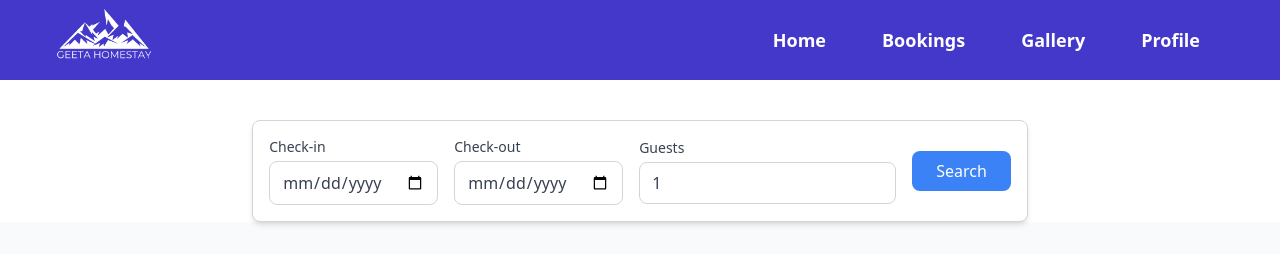
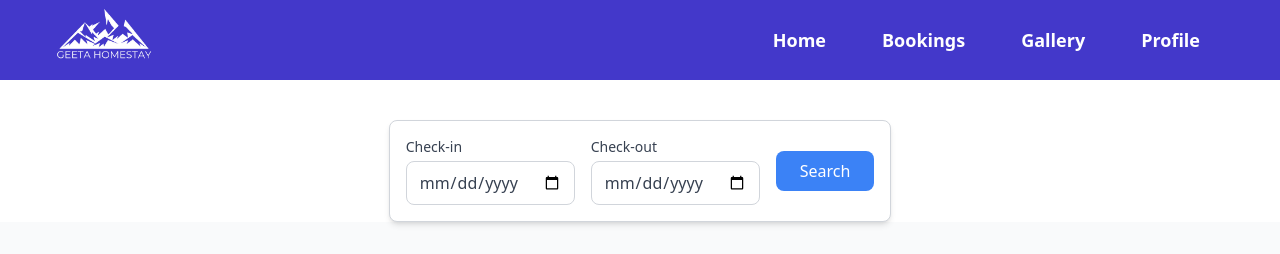
Before and after one commit to Sparsh-kandwal/GeetaHomestay, a React (Vite) app in the folder frontend/: page /bookings in a window 1280 px wide. Shown: the top 254 px of the page. Built offline with nearby package versions, Linux system fonts and the light colour scheme; a web font is replaced by a local one.

Commit message:
Search bar fix

```diff
--- a/frontend/src/components/SearchBar.jsx
+++ b/frontend/src/components/SearchBar.jsx
@@ -9,7 +9,7 @@ const SearchBar = () => {
     alert(`Searching for:
     Check-in: ${checkInDate}
     Check-out: ${checkOutDate}
-    Guests: ${guests}`);
+    `)
   };
 
   return (
@@ -32,16 +32,7 @@ const SearchBar = () => {
           className="px-3 py-2 border text-gray-700 border-gray-300 rounded-lg focus:outline-none focus:ring focus:ring-blue-300"
         />
       </div>
-      <div className="flex flex-col">
-        <label className="text-gray-700 text-sm mb-1">Guests</label>
-        <input
-          type="number"
-          value={guests}
-          min="1"
-          onChange={(e) => setGuests(e.target.value)}
-          className="px-3 py-2 border text-gray-700 border-gray-300 rounded-lg focus:outline-none focus:ring focus:ring-blue-300"
-        />
-      </div>
+
       <button
         onClick={handleSearch}
         className="px-6 py-2 bg-blue-500 text-white rounded-lg hover:bg-blue-600 transition"
```
Also changed, not shown: 1 other file (tests, documents, lock files or other folders).
